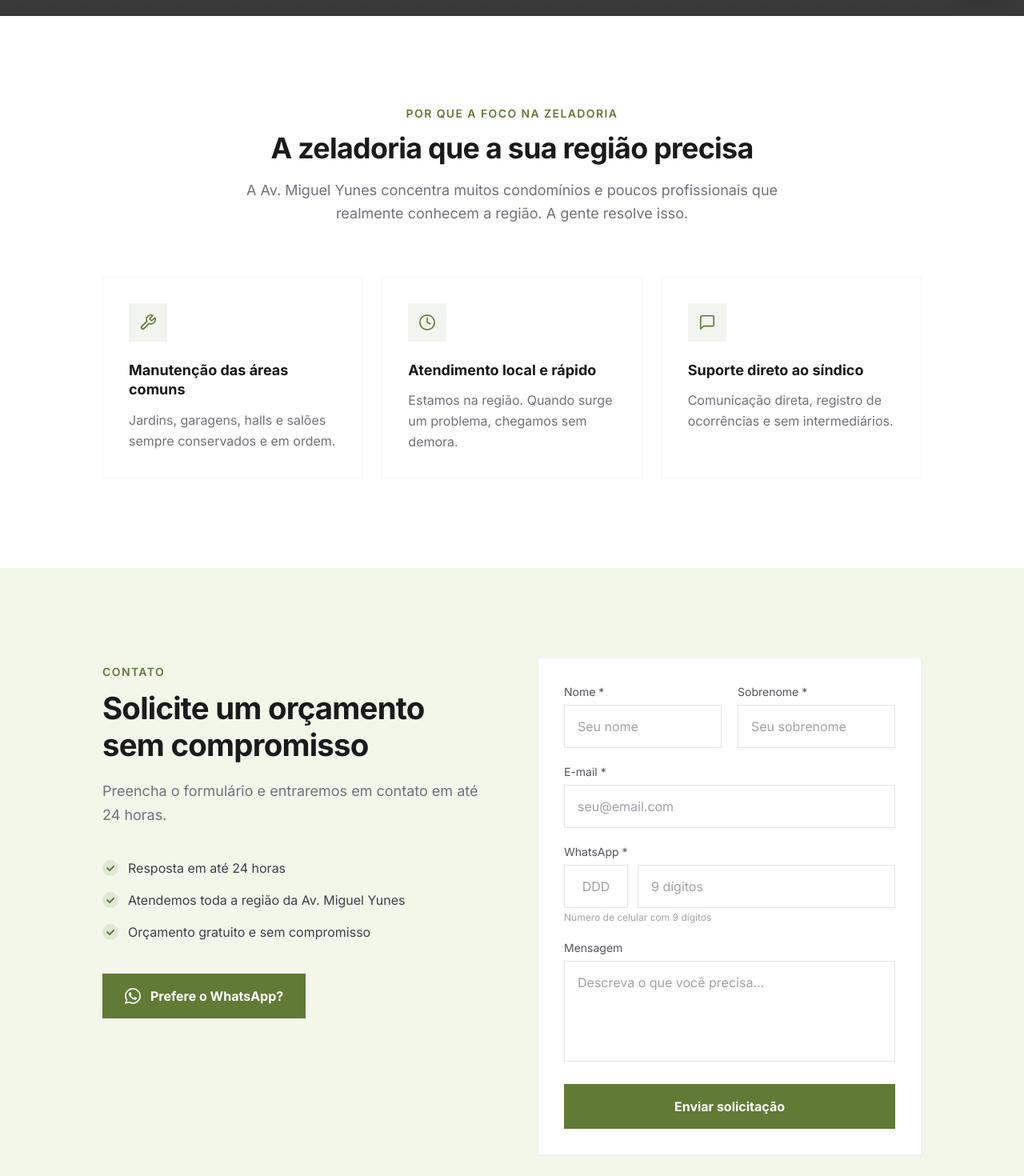
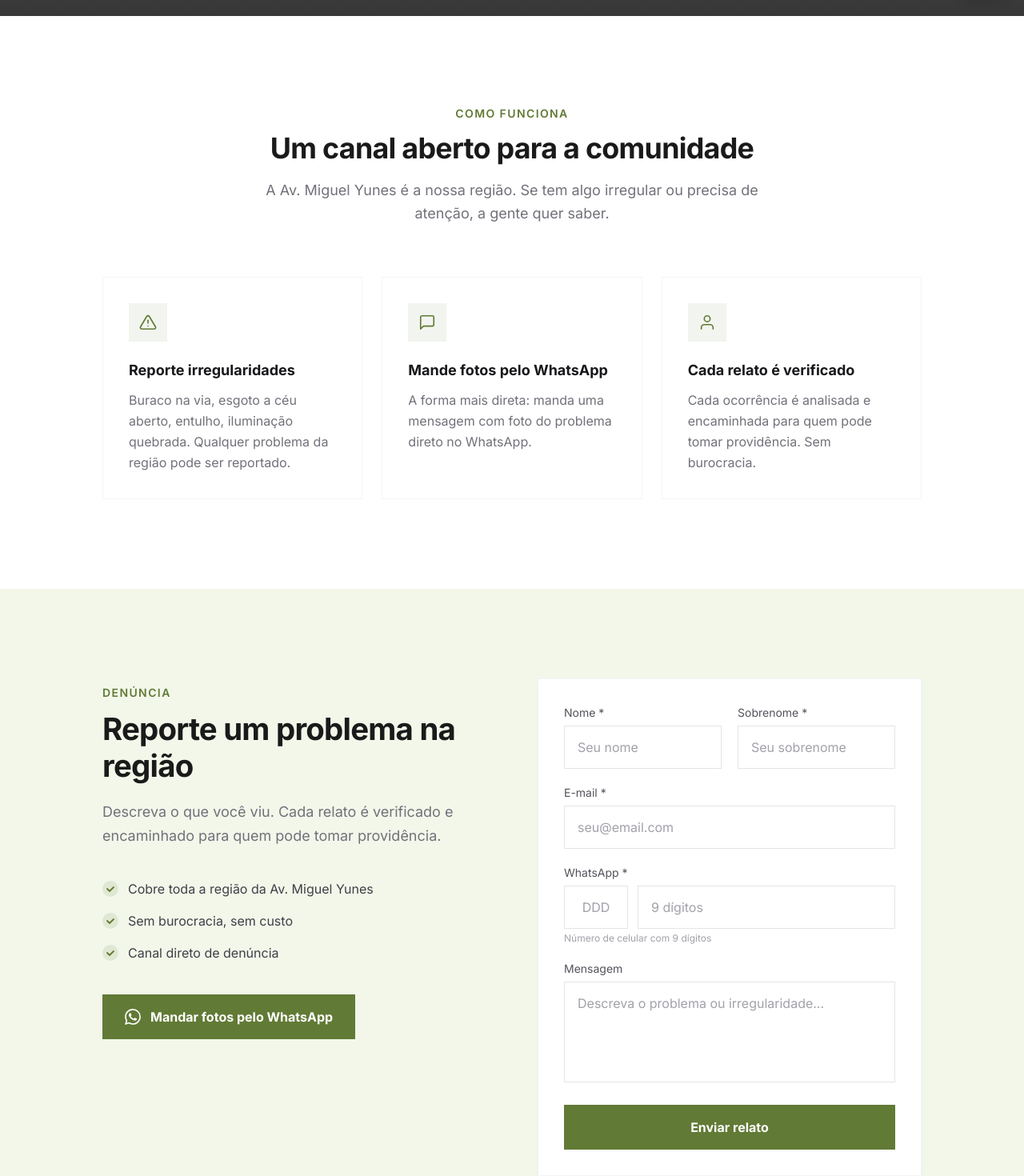
Before and after one commit to FUJIEX-TECH/foco-na-zeladoria-lp, a Next.js app: page / in a window 1280 px wide. Shown: the part 780-2250 px from the top of the page at 80% size. Built offline with nearby package versions, Linux system fonts and the light colour scheme; grey boxes are pictures that could not be loaded.

Commit message:
Ajusta textos: remove travessões, nome do Dirceu e linguagem comercial

```diff
--- a/app/page.tsx
+++ b/app/page.tsx
@@ -28,16 +28,16 @@ export default function Home() {
             </div>
           </div>
           <h1 style={{ fontSize: 'clamp(2.2rem, 5vw, 3.75rem)', fontWeight: 800, color: 'white', lineHeight: 1.1, letterSpacing: '-0.03em', marginBottom: '1.25rem', textShadow: '0 2px 8px rgba(0,0,0,0.5)' }}>
-            Zeladoria profissional<br />na Avenida Miguel Yunes
+            Foco na zeladoria<br />da Av. Miguel Yunes
           </h1>
 
           <p style={{ fontSize: '1.125rem', color: 'rgba(255,255,255,0.95)', lineHeight: 1.7, maxWidth: '520px', marginBottom: '2.5rem', textShadow: '0 1px 4px rgba(0,0,0,0.6)' }}>
-            Condomínios, comércios e residências da região atendidos com agilidade, responsabilidade e sem complicação.
+            Viu um problema na região? Buraco, esgoto, iluminação, entulho: reporte aqui. Cada ocorrência é verificada e encaminhada para quem pode resolver.
           </p>
 
           <div className="flex flex-col sm:flex-row gap-3">
             <a href="#formulario" className="bg-verde text-white font-bold px-8 py-4 text-base hover:bg-verde-escuro transition-colors">
-              Solicitar orçamento
+              Fazer uma denúncia
             </a>
             <a href={waLink} target="_blank" rel="noopener noreferrer"
               className="flex items-center justify-center gap-2 text-white font-semibold px-8 py-4 text-base transition-colors"
@@ -59,12 +59,12 @@ export default function Home() {
         <div className="max-w-5xl mx-auto">
 
           <div className="text-center max-w-2xl mx-auto mb-16">
-            <p className="text-verde font-semibold text-sm tracking-widest uppercase mb-3">Por que a Foco na Zeladoria</p>
+            <p className="text-verde font-semibold text-sm tracking-widest uppercase mb-3">Como funciona</p>
             <h2 style={{ fontSize: 'clamp(1.25rem, 2.8vw, 2.25rem)', fontWeight: 700, color: '#1a1a1a', lineHeight: 1.2, letterSpacing: '-0.02em', marginBottom: '1rem', whiteSpace: 'nowrap' }}>
-              A zeladoria que a sua região precisa
+              Um canal aberto para a comunidade
             </h2>
             <p className="text-zinc-500 text-lg leading-relaxed">
-              A Av. Miguel Yunes concentra muitos condomínios e poucos profissionais que realmente conhecem a região. A gente resolve isso.
+              A Av. Miguel Yunes é a nossa região. Se tem algo irregular ou precisa de atenção, a gente quer saber.
             </p>
           </div>
 
@@ -73,20 +73,11 @@ export default function Home() {
               {
                 icon: (
                   <svg width="22" height="22" viewBox="0 0 24 24" fill="none" stroke="#617A35" strokeWidth="1.8" strokeLinecap="round" strokeLinejoin="round">
-                    <path d="M14.7 6.3a1 1 0 0 0 0 1.4l1.6 1.6a1 1 0 0 0 1.4 0l3.77-3.77a6 6 0 0 1-7.94 7.94l-6.91 6.91a2.12 2.12 0 0 1-3-3l6.91-6.91a6 6 0 0 1 7.94-7.94l-3.76 3.76z" />
+                    <path d="M10.29 3.86L1.82 18a2 2 0 0 0 1.71 3h16.94a2 2 0 0 0 1.71-3L13.71 3.86a2 2 0 0 0-3.42 0z"/><line x1="12" y1="9" x2="12" y2="13"/><line x1="12" y1="17" x2="12.01" y2="17"/>
                   </svg>
                 ),
-                title: 'Manutenção das áreas comuns',
-                text: 'Jardins, garagens, halls e salões sempre conservados e em ordem.',
-              },
-              {
-                icon: (
-                  <svg width="22" height="22" viewBox="0 0 24 24" fill="none" stroke="#617A35" strokeWidth="1.8" strokeLinecap="round" strokeLinejoin="round">
-                    <circle cx="12" cy="12" r="10" /><polyline points="12 6 12 12 16 14" />
-                  </svg>
-                ),
-                title: 'Atendimento local e rápido',
-                text: 'Estamos na região. Quando surge um problema, chegamos sem demora.',
+                title: 'Reporte irregularidades',
+                text: 'Buraco na via, esgoto a céu aberto, entulho, iluminação quebrada. Qualquer problema da região pode ser reportado.',
               },
               {
                 icon: (
@@ -94,8 +85,17 @@ export default function Home() {
                     <path d="M21 15a2 2 0 0 1-2 2H7l-4 4V5a2 2 0 0 1 2-2h14a2 2 0 0 1 2 2z" />
                   </svg>
                 ),
-                title: 'Suporte direto ao síndico',
-                text: 'Comunicação direta, registro de ocorrências e sem intermediários.',
+                title: 'Mande fotos pelo WhatsApp',
+                text: 'A forma mais direta: manda uma mensagem com foto do problema direto no WhatsApp.',
+              },
+              {
+                icon: (
+                  <svg width="22" height="22" viewBox="0 0 24 24" fill="none" stroke="#617A35" strokeWidth="1.8" strokeLinecap="round" strokeLinejoin="round">
+                    <path d="M20 21v-2a4 4 0 0 0-4-4H8a4 4 0 0 0-4 4v2"/><circle cx="12" cy="7" r="4"/>
+                  </svg>
+                ),
+                title: 'Cada relato é verificado',
+                text: 'Cada ocorrência é analisada e encaminhada para quem pode tomar providência. Sem burocracia.',
               },
             ].map((card) => (
               <div key={card.title} className="p-8 border border-zinc-100 hover:border-verde hover:shadow-md transition-all duration-200 group">
@@ -116,19 +116,19 @@ export default function Home() {
 
           {/* Coluna esquerda — copy */}
           <div className="lg:pt-2">
-            <p className="text-verde font-semibold text-sm tracking-widest uppercase mb-3">Contato</p>
+            <p className="text-verde font-semibold text-sm tracking-widest uppercase mb-3">Denúncia</p>
             <h2 style={{ fontSize: 'clamp(1.75rem, 3vw, 2.5rem)', fontWeight: 700, color: '#1a1a1a', lineHeight: 1.2, letterSpacing: '-0.02em', marginBottom: '1.25rem' }}>
-              Solicite um orçamento sem compromisso
+              Reporte um problema na região
             </h2>
             <p className="text-zinc-500 text-lg leading-relaxed mb-10">
-              Preencha o formulário e entraremos em contato em até 24 horas.
+              Descreva o que você viu. Cada relato é verificado e encaminhado para quem pode tomar providência.
             </p>
 
             <ul className="space-y-4 mb-10">
               {[
-                'Resposta em até 24 horas',
-                'Atendemos toda a região da Av. Miguel Yunes',
-                'Orçamento gratuito e sem compromisso',
+                'Cobre toda a região da Av. Miguel Yunes',
+                'Sem burocracia, sem custo',
+                'Canal direto de denúncia',
               ].map((item) => (
                 <li key={item} className="flex items-start gap-3">
                   <div className="w-5 h-5 flex-shrink-0 mt-0.5">
@@ -145,7 +145,7 @@ export default function Home() {
             <a href={waLink} target="_blank" rel="noopener noreferrer"
               className="inline-flex items-center gap-3 bg-verde text-white font-bold px-7 py-4 text-base hover:bg-verde-escuro transition-colors">
               <WhatsAppIcon className="w-5 h-5" />
-              Prefere o WhatsApp?
+              Mandar fotos pelo WhatsApp
             </a>
           </div>
 
--- a/components/LeadForm.tsx
+++ b/components/LeadForm.tsx
@@ -78,8 +78,8 @@ export default function LeadForm() {
             <path d="M20 6L9 17l-5-5" />
           </svg>
         </div>
-        <h3 className="text-2xl font-bold text-zinc-900 mb-2">Solicitação enviada!</h3>
-        <p className="text-zinc-500">Entraremos em contato em até 24 horas.</p>
+        <h3 className="text-2xl font-bold text-zinc-900 mb-2">Relato recebido!</h3>
+        <p className="text-zinc-500">Seu relato foi recebido e será verificado em breve.</p>
       </div>
     )
   }
@@ -173,7 +173,7 @@ export default function LeadForm() {
           value={fields.mensagem}
           onChange={handleChange}
           className="input-base resize-none"
-          placeholder="Descreva o que você precisa..."
+          placeholder="Descreva o problema ou irregularidade..."
         />
       </Field>
 
@@ -188,7 +188,7 @@ export default function LeadForm() {
         disabled={state === 'loading'}
         className="w-full bg-verde text-white font-bold py-4 text-base hover:bg-verde-escuro transition-colors disabled:opacity-60 disabled:cursor-not-allowed"
       >
-        {state === 'loading' ? 'Enviando...' : 'Enviar solicitação'}
+        {state === 'loading' ? 'Enviando...' : 'Enviar relato'}
       </button>
     </form>
   )
```
